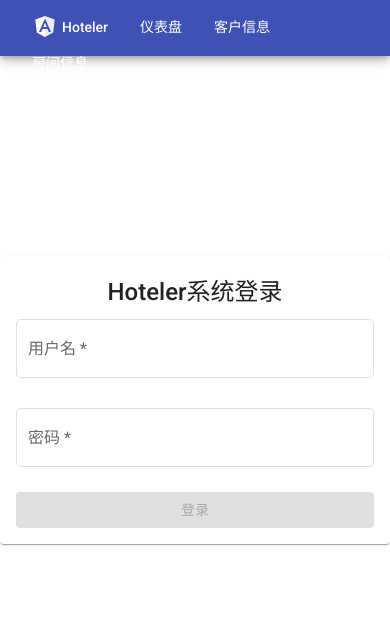
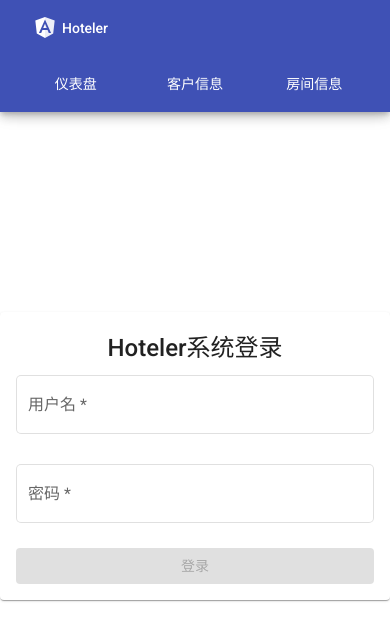
Before and after one commit to damingerdai/hoteler-web, an Angular app: page /login in a window 390 px wide. Shown: the top 640 px of the page. Built offline with nearby package versions, Linux system fonts and the light colour scheme.

Commit message:
feat: navbor support mobile

```diff
--- a/src/app/layout/layout.component.scss
+++ b/src/app/layout/layout.component.scss
@@ -6,7 +6,13 @@
   bottom: 0;
   left: 0;
   right: 0;
+
+  @media (max-width: 600px) {
+    top: 112px;
+  }
+
 }
+
 
 
 app-navbar {
--- a/src/app/shared/components/navbar/navbar.component.html
+++ b/src/app/shared/components/navbar/navbar.component.html
@@ -1,8 +1,9 @@
-<mat-toolbar color="primary">
+<mat-toolbar color="primary" aria-label="Top Toolbar">
   <a mat-button class="docs-button" routerLink="/" aria-label="Angular Material">
     <img class="logo" src="assets/img/angular-white-transparent.svg" alt="angular">
     <span>Hoteler</span>
   </a>
+  <ng-container *ngIf="!isMobile">
     <a mat-button class="docs-button" routerLink="dashboard">
       仪表盘
     </a>
@@ -12,6 +13,8 @@
     <a mat-button class="docs-button" routerLink="room">
       房间信息
     </a>
+  </ng-container>
+
   <div flexSpacer></div>
   <a mat-button class="docs-button" [matMenuTriggerFor]="menu" aria-label="user profile">
     {{ username }}
@@ -23,3 +26,14 @@
     </button>
   </mat-menu>
 </mat-toolbar>
+<mat-toolbar color="primary" aria-label="Section Nav Bar" *ngIf="isMobile">
+  <a mat-button class="docs-button navbar-link" routerLink="dashboard">
+    仪表盘
+  </a>
+  <a mat-button class="docs-button navbar-link">
+    客户信息
+  </a>
+  <a mat-button class="docs-button navbar-link" routerLink="room">
+    房间信息
+  </a>
+</mat-toolbar>
--- a/src/app/shared/components/navbar/navbar.component.scss
+++ b/src/app/shared/components/navbar/navbar.component.scss
@@ -10,3 +10,8 @@ mat-toolbar {
       vertical-align: middle;
   }
 }
+
+.navbar-link {
+  text-decoration: inherit;
+  flex: 1;
+}
--- a/src/app/shared/components/navbar/navbar.component.ts
+++ b/src/app/shared/components/navbar/navbar.component.ts
@@ -1,4 +1,5 @@
-import { Component, Input, OnInit } from '@angular/core';
+import { Breakpoints, BreakpointObserver } from '@angular/cdk/layout';
+import { Component, OnInit } from '@angular/core';
 import { Router } from '@angular/router';
 import { LocalStorageService } from 'src/app/core/services/local-storage/local-storage.service';
 
@@ -9,14 +10,23 @@ import { LocalStorageService } from 'src/app/core/services/local-storage/local-s
 })
 export class NavbarComponent implements OnInit {
 
+  public isMobile: boolean;
+
   public get username() {
     return this.localStorage.get('user')?.username;
   }
 
   constructor(
+    private breakpointObserver: BreakpointObserver,
     private localStorage: LocalStorageService,
-    private router: Router
-  ) { }
+    private router: Router,
+  ) {
+    this.breakpointObserver.observe([Breakpoints.XSmall]).subscribe(
+      result => {
+        this.isMobile = result.matches;
+      }
+    );
+  }
 
 
   ngOnInit(): void {
--- /dev/null
+++ b/src/app/shared/shared.cdk.module.ts
@@ -0,0 +1,19 @@
+import { NgModule } from '@angular/core';
+
+import { LayoutModule } from '@angular/cdk/layout';
+
+const cdks = [
+  LayoutModule
+];
+
+
+@NgModule({
+  declarations: [],
+  imports: [
+    ...cdks
+  ],
+  exports: [
+    ...cdks
+  ]
+})
+export class SharedCdkModule { }
--- a/src/app/shared/shared.module.ts
+++ b/src/app/shared/shared.module.ts
@@ -4,7 +4,7 @@ import { ReactiveFormsModule } from '@angular/forms';
 import { RouterModule } from '@angular/router';
 
 import { NavbarComponent, PageHeaderComponent } from './components';
-
+import { SharedCdkModule } from './shared.cdk.module';
 import { SharedMaterialModule } from './shared.material.module';
 import { UiModule } from './ui/ui.module';
 
@@ -20,12 +20,14 @@ const DECLARATIONS = [
     UiModule,
     RouterModule,
     ReactiveFormsModule,
+    SharedCdkModule,
     SharedMaterialModule
   ],
   exports: [
     UiModule,
     RouterModule,
     ReactiveFormsModule,
+    SharedCdkModule,
     SharedMaterialModule,
 
     ...DECLARATIONS
```
Lines whose indentation alone changed are shown as unchanged.
